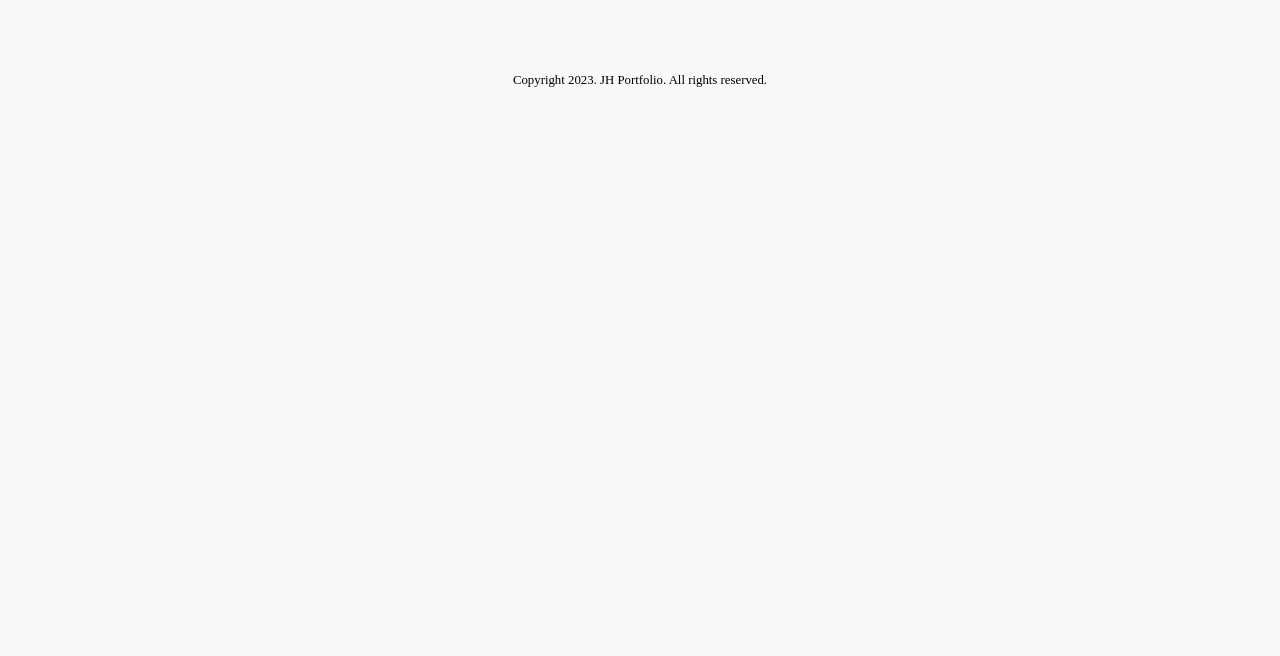
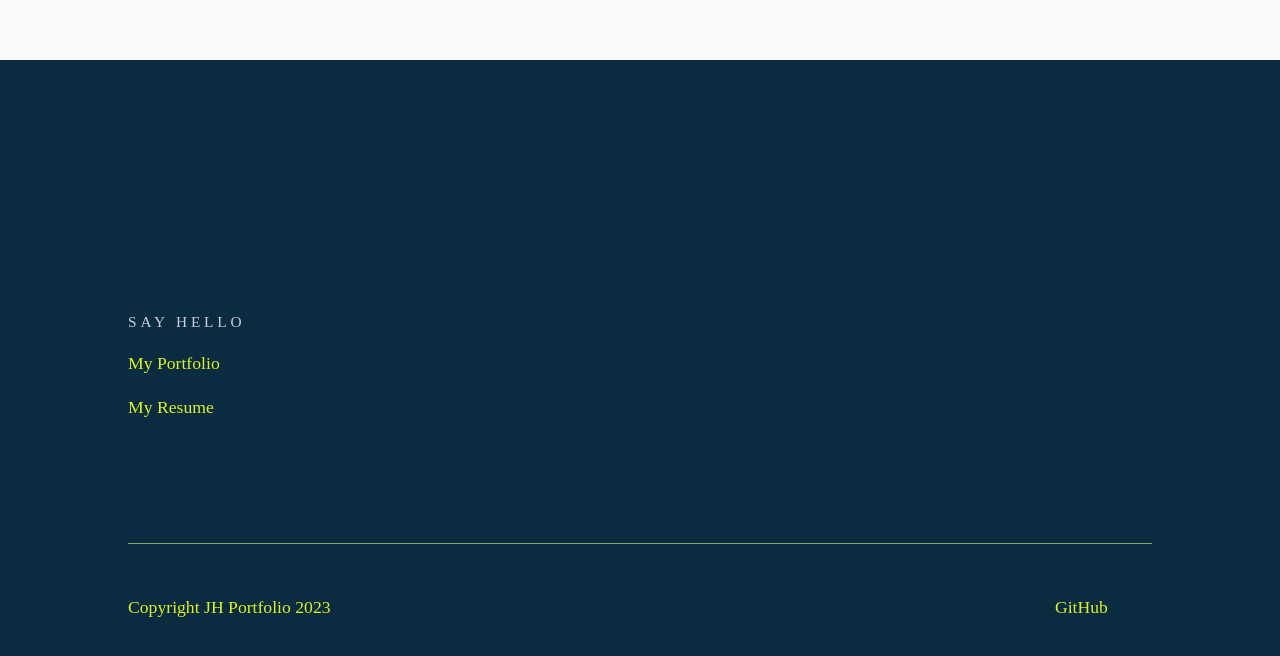
Before and after one commit to bbagbbagn2/PJH-Portfolio, a React (Create React App) app: page / in a window 1280 px wide. Shown: the part 3493-4149 px from the top of the page. Before the commit the page ends 3593 px from the top, so only its background shows below. Built offline with nearby package versions, Linux system fonts and the light colour scheme.

Commit message:
Footer 제작

```diff
--- a/src/index.js
+++ b/src/index.js
@@ -4,9 +4,10 @@ import App from './App.tsx';
 import { createGlobalStyle } from 'styled-components';
 
 const GlobalStyle = createGlobalStyle`
-  * {
+  *, *::before, *::after {
     box-sizing: border-box;
   }
+
   html {
     position: relative;
     width: 100%;
@@ -45,7 +46,9 @@ const GlobalStyle = createGlobalStyle`
   }
 
   a {
+    background-color: transparent;
     text-decoration: none;
+    transition-property: opacity, color, background-color, transform, border;
   }
 
   h1, h2, h3, h4, h5 {
--- a/src/pages/Footer/Footer.tsx
+++ b/src/pages/Footer/Footer.tsx
@@ -2,9 +2,31 @@ import React from 'react';
 import * as S from './FooterCss.ts';
 
 export default function App(): JSX.Element {
-    return(
+    return (
         <S.Footer>
-            <p>Copyright 2023. JH Portfolio. All rights reserved.</p>
+            <S.InnerContentBox>
+                <S.FooterMainBox>
+                    <S.ContactBox>
+                        <S.HelloSpan>say hello</S.HelloSpan>
+                        <S.MyList>
+                            <li>
+                                <S.MyLink to="#">My Portfolio</S.MyLink>
+                            </li>
+                            <li>
+                                <S.MyLink to="#">My Resume</S.MyLink>
+                            </li>
+                        </S.MyList>
+                    </S.ContactBox>
+                </S.FooterMainBox>
+                <S.FooterBottomBox>
+                    <span>Copyright JH Portfolio 2023</span>
+                    <S.SocialContactList>
+                        <S.SocialContactItem>
+                            <S.MyLink to="">GitHub</S.MyLink>
+                        </S.SocialContactItem>
+                    </S.SocialContactList>
+                </S.FooterBottomBox>
+            </S.InnerContentBox>
         </S.Footer>
     )
 }
--- a/src/pages/Footer/FooterCss.ts
+++ b/src/pages/Footer/FooterCss.ts
@@ -1,3 +1,4 @@
+import { Link } from 'react-router-dom';
 import styled from 'styled-components';
 
 export const Footer = styled.footer`
@@ -5,8 +6,116 @@ export const Footer = styled.footer`
     display: flex;
     align-items: center;
     justify-content: center;
+    background: #0B2B40;
+    color: #DBF227;
+    font-size: 1.2em;
 
-    @media (min-width: 701px) and (max-width: 1199px) {
-        height: 100vh;
+    @media screen and (min-width: 701px) {
+        @media screen and (max-height: 1199px) {
+            height: 100vh;
+        }
     }
 `;
+
+export const InnerContentBox = styled.div`
+    padding-top: 8rem;
+    padding-bottom: 5rem;
+    width: 100%;
+    display: flex;
+    flex-direction: column;
+
+    @media screen and (min-width: 701px) {
+        padding: 0 10rem;
+    }
+
+    @media screen and (min-width: 701px) and (max-width: 1500px) {
+        max-width: 1500px;
+    }
+
+    @media screen and (min-width: 1501px) {
+        max-width: 1760px;
+    }
+`;
+
+export const FooterMainBox = styled.div`
+    margin-bottom: 7.4em;
+    width: 100%;
+    display: flex;
+
+    @media screen and (min-width: 700px) {
+        transition: transform 0.5s, opacity 0.2s;
+        transition-delay: 300ms;
+    }
+`;
+
+export const ContactBox = styled.div`
+    position: relative;
+    font-size: 1em;
+    line-height: 2.5;
+
+    @media screen and (min-width: 461px) {
+        margin-right: 18vw;
+    }
+`;
+
+export const HelloSpan = styled.span`
+    color: #CBC9E2;
+    letter-spacing: 0.25em;
+    text-transform: uppercase;
+`;
+
+export const MyList = styled.ul`
+    font-size: 1.15em;
+`;
+
+export const MyLink = styled(Link)`
+    color: currentColor;
+
+    @media screen and (hover: hover) and (any-pointer: fine) {
+        position: relative;
+
+        :after {
+            content: "";
+            position: absolute;
+            top: 0;
+            right: 0;
+            width: 20%;
+            min-width: 1em;
+            height: 100%;
+            background-color: currentColor;
+            opacity: 0;
+            transform: translateX(0);
+            transform-origin: left;
+            transition: .3s;
+            pointer-events: none;
+        }
+
+        :hover::after {
+            opacity: .2;
+            transform: translateX(0.5em);
+        }
+    }
+`;
+
+export const FooterBottomBox = styled.div`
+    padding-top: 3em;
+    width: 100%;
+    display: flex;
+    justify-content: space-between;
+    border-top: 1px solid rgba(186, 221, 118, 0.7);
+    font-size: 1.15em;
+    transform: translate3d(0, 0, 0);
+
+    @media screen and (min-width: 700px) {
+        transition: transform 0.5s, opacity 0.2s;
+        transition-delay: 500ms;
+    }
+`;
+
+export const SocialContactList = styled.ul`
+    position: relative;
+`;
+
+export const SocialContactItem = styled.li`
+    margin-right: 2.5em;
+`;
```
